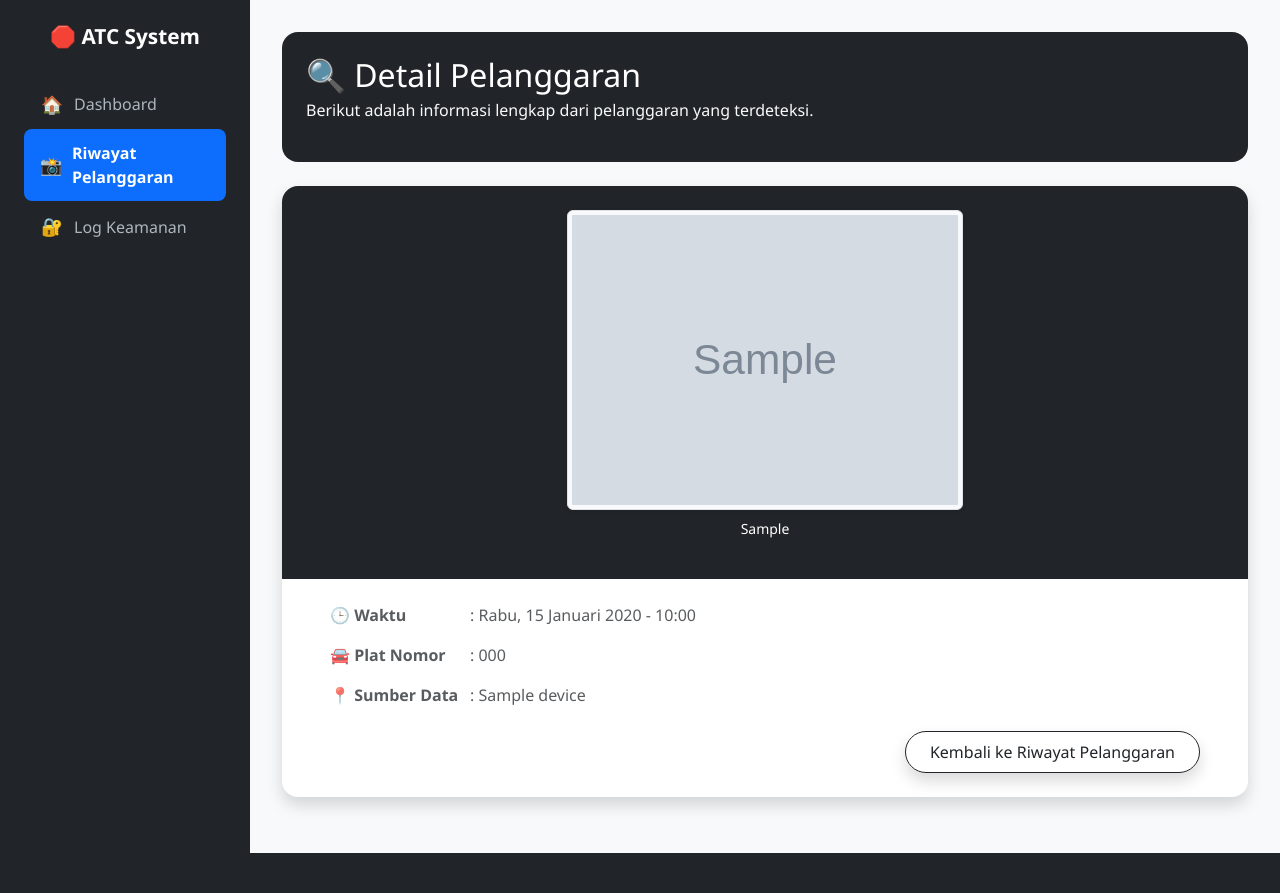
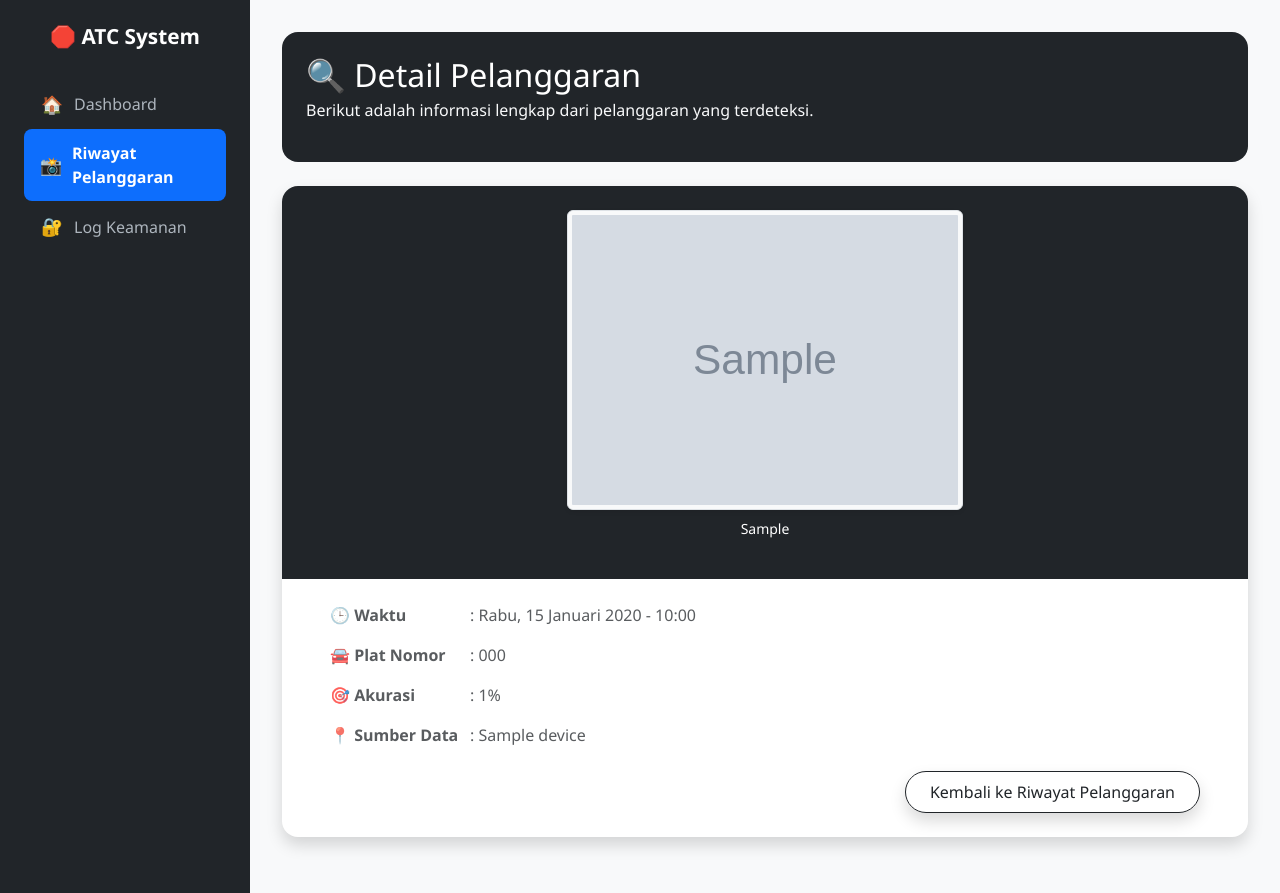
Before and after one commit to Tirta71/encrypted-violation-logger, a Flask app: page /detail/1 in a window 1280 px wide. Before the commit the page ends 853 px from the top, so only its background shows below. Run offline with Flask 3, Linux system fonts and the light colour scheme; tables that the repository leaves empty hold one stand-in row (values such as "Sample post"); grey boxes marked "Sample" are stand-in pictures.

Commit message:
add akurasi

```diff
--- a/app/templates/data.html
+++ b/app/templates/data.html
@@ -16,8 +16,8 @@ block content %}
         <th>No</th>
         <th>Waktu</th>
         <th>Gambar</th>
-        <!-- Kolom tambahan -->
         <th>Plat Nomor</th>
+        <th>Akurasi</th>
         <th>Aksi</th>
       </tr>
     </thead>
@@ -49,6 +49,8 @@ block content %}
         </td>
 
         <td>{{ item.plat_nomor }}</td>
+        <td>{{ item.confidence | round(0) }}%</td>
+
         <td>
           <a
             href="{{ url_for('main.detail', id=item.id) }}"
--- a/app/templates/detail.html
+++ b/app/templates/detail.html
@@ -45,6 +45,14 @@ block content %}
       <div style="min-width: 140px"><strong>🚘 Plat Nomor</strong></div>
       <div>: {{ record.plat_nomor }}</div>
     </div>
+    <div class="mb-3 d-flex">
+      <div style="min-width: 140px"><strong>🎯 Akurasi</strong></div>
+      <div>
+        : {% if record.confidence == record.confidence|int %} {{
+        record.confidence|int }}% {% else %} {{ record.confidence }}% {% endif
+        %}
+      </div>
+    </div>
     <div class="d-flex">
       <div style="min-width: 140px"><strong>📍 Sumber Data</strong></div>
       <div>: {{ record.device.nama }}</div>
```
